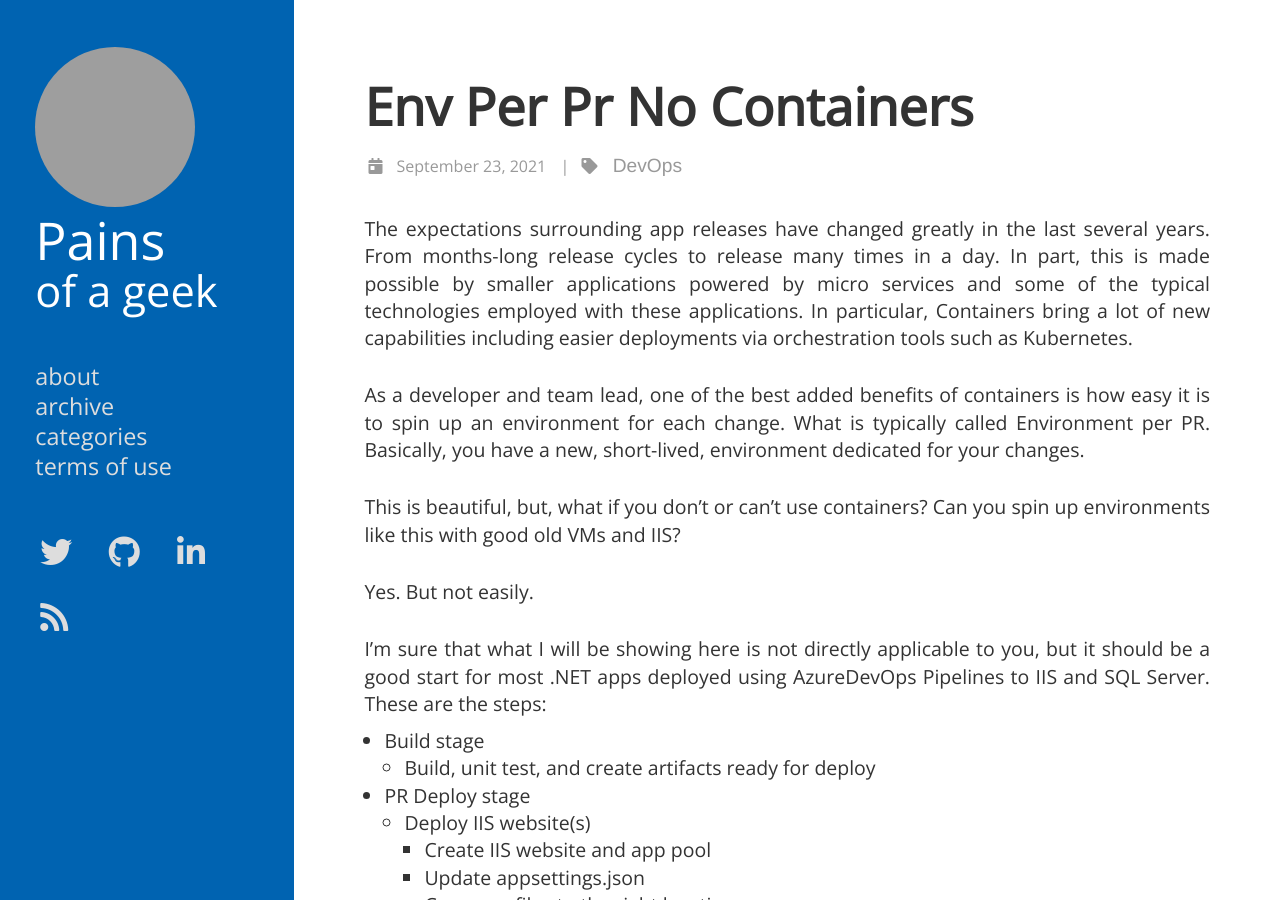
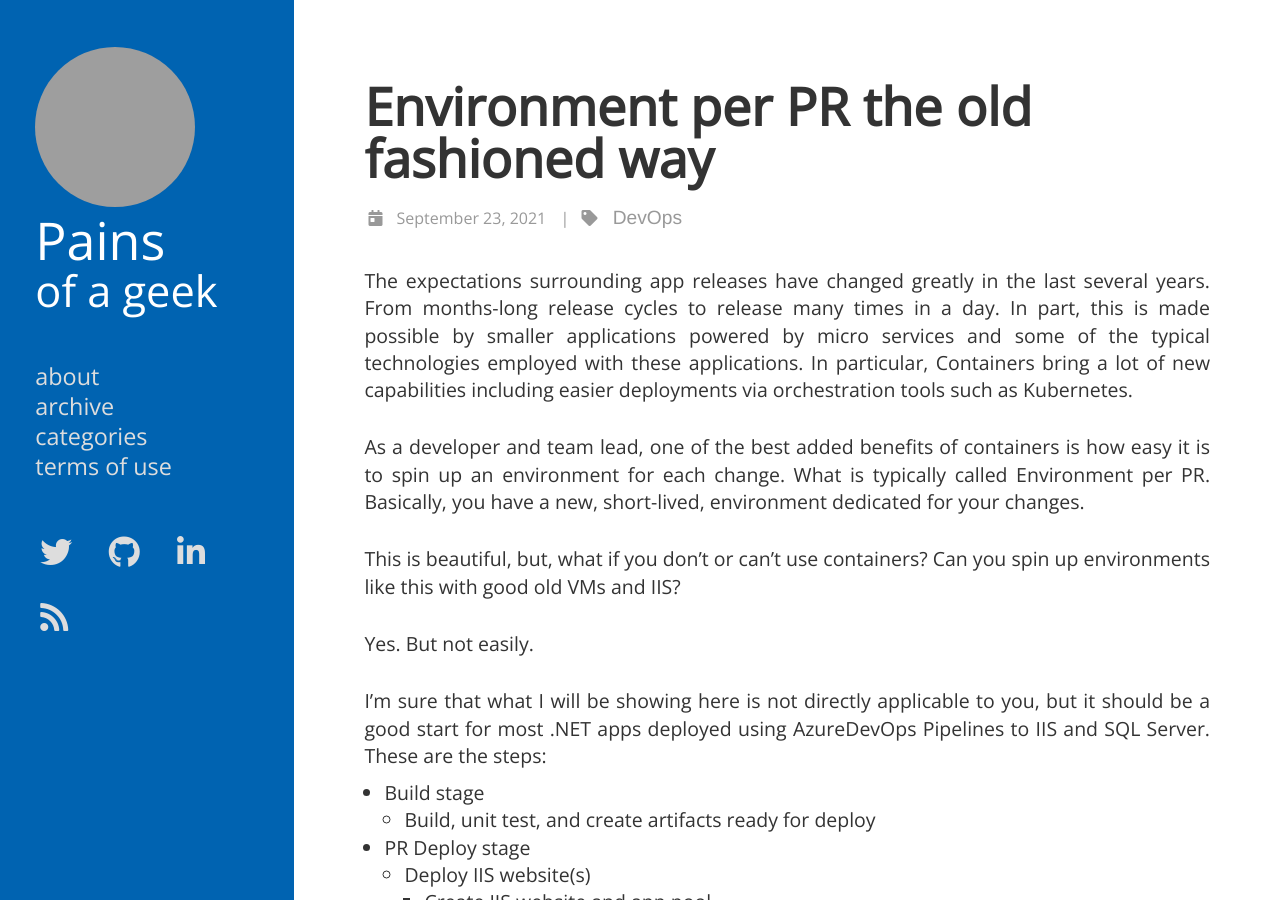
Before and after one commit to jlucaspains/blog, a Jekyll site: the page built from _posts/2021-09-23-env-per-pr-no-containers.md, in a window 1280 px wide and 900 px high. Built offline with Jekyll 4.4.1, drawn with Linux system fonts in a browser that asks for light colours; some of the changed lines change nothing that is shown; grey boxes are pictures that could not be loaded.

Commit message:
Update 2021-09-23-env-per-pr-no-containers.md

```diff
--- a/_posts/2021-09-23-env-per-pr-no-containers.md
+++ b/_posts/2021-09-23-env-per-pr-no-containers.md
@@ -1,12 +1,12 @@
 ---
-published: true
 layout: post
+title: "Environment per PR the old fashioned way"
 date: 2021-09-23T00:00:00.000Z
 sharing: true
 categories:
   - DevOps
 description: >-
-  TBD
+  If you cannot or will not use containers but still want to have environment per PR, you can still do it with VMs and IIS. I will show you how.
 ---
 
 The expectations surrounding app releases have changed greatly in the last several years. From months-long release cycles to release many times in a day. In part, this is made possible by smaller applications powered by micro services and some of the typical technologies employed with these applications. In particular, Containers bring a lot of new capabilities including easier deployments via orchestration tools such as Kubernetes.
```
